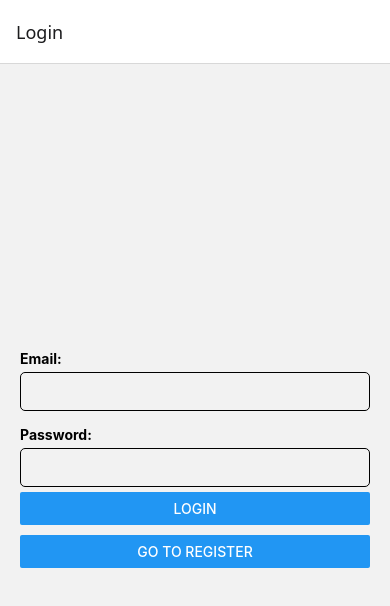
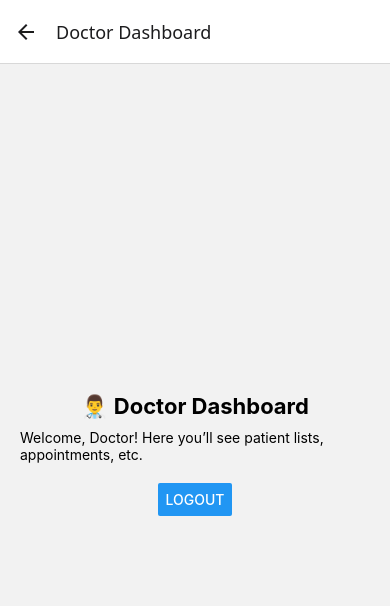
Before and after one commit to doctorpatient1234-maker/DoctorPatient, a React Native app: screen /DoctorDashboard in a window 390 px wide. Shown: the top 606 px of the page. Built offline with nearby package versions, Linux system fonts and the light colour scheme; no server answers.

Commit message:
Working hospital-app with doctor/patient dashboards

```diff
--- a/App.js
+++ b/App.js
@@ -1,59 +1,38 @@
-import React, { useEffect, useState } from "react";
+import React from "react";
 import { NavigationContainer } from "@react-navigation/native";
 import { createStackNavigator } from "@react-navigation/stack";
-import { onAuthStateChanged } from "firebase/auth";
-import { doc, getDoc } from "firebase/firestore";
-import { auth, db } from "./firebaseConfig";
 
 import LoginScreen from "./screens/LoginScreen";
 import RegisterScreen from "./screens/RegisterScreen";
+import DoctorDashboard from "./screens/DoctorDashboard";
 import PatientDashboard from "./screens/PatientDashboard";
-import DoctorDashboard from "./screens/DoctorDashboard";
 
 const Stack = createStackNavigator();
 
 export default function App() {
-  const [user, setUser] = useState(null);
-  const [role, setRole] = useState(null);
-
-  useEffect(() => {
-    const unsubscribe = onAuthStateChanged(auth, async (currentUser) => {
-      if (currentUser) {
-        setUser(currentUser);
-
-        // Fetch role from Firestore
-        const ref = doc(db, "users", currentUser.uid);
-        const snap = await getDoc(ref);
-        if (snap.exists()) {
-          setRole(snap.data().role);
-        }
-      } else {
-        setUser(null);
-        setRole(null);
-      }
-    });
-
-    return unsubscribe;
-  }, []);
-
   return (
     <NavigationContainer>
-      <Stack.Navigator>
-        {user ? (
-          role === "doctor" ? (
-            <Stack.Screen name="DoctorDashboard" component={DoctorDashboard} />
-          ) : (
-            <Stack.Screen
-              name="PatientDashboard"
-              component={PatientDashboard}
-            />
-          )
-        ) : (
-          <>
-            <Stack.Screen name="Login" component={LoginScreen} />
-            <Stack.Screen name="Register" component={RegisterScreen} />
-          </>
-        )}
+      <Stack.Navigator initialRouteName="Login">
+        <Stack.Screen
+          name="Login"
+          component={LoginScreen}
+          options={{ headerShown: false }}
+        />
+        <Stack.Screen
+          name="Register"
+          component={RegisterScreen}
+          options={{ title: "Register" }}
+        />
+        <Stack.Screen
+          name="DoctorDashboard"
+          component={DoctorDashboard}
+          options={{ title: "Doctor Dashboard" }}
+        />
+        <Stack.Screen
+          name="PatientDashboard"
+          component={PatientDashboard}
+          options={{ title: "Patient Dashboard" }}
+        />
       </Stack.Navigator>
     </NavigationContainer>
   );
--- a/screens/DoctorDashboard.js
+++ b/screens/DoctorDashboard.js
@@ -1,17 +1,4 @@
-/*import React from "react";
-import { View, Text } from "react-native";
-
-export default function DoctorDashboard() {
-  return (
-    <View style={{ flex: 1, justifyContent: "center", alignItems: "center" }}>
-      <Text>Doctor Dashboard</Text>
-    </View>
-  );
-}
-*/
-
-
-
+/*
 import React from "react";
 import { View, Text, Button } from "react-native";
 import { auth } from "../firebaseConfig";
@@ -33,3 +20,31 @@ export default function DoctorDashboard() {
     </View>
   );
 }
+*/
+
+import React from "react";
+import { View, Text, StyleSheet, Button } from "react-native";
+import { auth } from "../firebaseConfig";
+
+export default function DoctorDashboard({ navigation }) {
+  const handleLogout = async () => {
+    await auth.signOut();
+    navigation.replace("Login");
+  };
+
+  return (
+    <View style={styles.container}>
+      <Text style={styles.title}>👨‍⚕️ Doctor Dashboard</Text>
+      <Text>Welcome, Doctor! Here you’ll see patient lists, appointments, etc.</Text>
+
+      <View style={{ marginTop: 20 }}>
+        <Button title="Logout" onPress={handleLogout} />
+      </View>
+    </View>
+  );
+}
+
+const styles = StyleSheet.create({
+  container: { flex: 1, justifyContent: "center", alignItems: "center", padding: 20 },
+  title: { fontSize: 22, fontWeight: "bold", marginBottom: 10 },
+});
--- a/screens/LoginScreen.js
+++ b/screens/LoginScreen.js
@@ -1,5 +1,5 @@
 import React, { useState } from "react";
-import { View, TextInput, Button, Text, StyleSheet } from "react-native";
+import { View, Text, TextInput, Button, StyleSheet } from "react-native";
 import { auth, db } from "../firebaseConfig";
 import { signInWithEmailAndPassword } from "firebase/auth";
 import { doc, getDoc } from "firebase/firestore";
@@ -10,42 +10,43 @@ export default function LoginScreen({ navigation }) {
 
   const handleLogin = async () => {
     try {
-      // Authenticate user
+      // 1. Sign in with Firebase Auth
       const userCred = await signInWithEmailAndPassword(auth, email, password);
-      const uid = userCred.user.uid;
 
-      // Fetch user document from Firestore
-      const userDoc = await getDoc(doc(db, "users", uid));
+      // 2. Fetch user document from Firestore
+      const userDoc = await getDoc(doc(db, "users", userCred.user.uid));
 
       if (userDoc.exists()) {
         const userData = userDoc.data();
         const role = userData.role;
 
+        // 3. Navigate based on role
         if (role === "doctor") {
           navigation.replace("DoctorDashboard");
         } else {
           navigation.replace("PatientDashboard");
         }
       } else {
-        alert("No user data found in Firestore!");
+        alert("No user role found. Please register again.");
       }
     } catch (err) {
-      alert("Login failed: " + err.message);
+      alert(err.message);
     }
   };
 
   return (
     <View style={styles.container}>
-      <Text style={styles.label}>Email:</Text>
+      <Text style={styles.title}>Login</Text>
+
+      <Text>Email</Text>
       <TextInput
         style={styles.input}
         value={email}
         onChangeText={setEmail}
         autoCapitalize="none"
-        keyboardType="email-address"
       />
 
-      <Text style={styles.label}>Password:</Text>
+      <Text>Password</Text>
       <TextInput
         style={styles.input}
         value={password}
@@ -54,15 +55,14 @@ export default function LoginScreen({ navigation }) {
       />
 
       <Button title="Login" onPress={handleLogin} />
-      <View style={{ marginTop: 10 }}>
-        <Button title="Go to Register" onPress={() => navigation.navigate("Register")} />
-      </View>
+      <View style={{ height: 10 }} />
+      <Button title="Go to Register" onPress={() => navigation.navigate("Register")} />
     </View>
   );
 }
 
 const styles = StyleSheet.create({
   container: { flex: 1, justifyContent: "center", padding: 20 },
-  label: { marginTop: 10, fontWeight: "bold" },
-  input: { borderWidth: 1, padding: 10, marginVertical: 5, borderRadius: 5 },
+  title: { fontSize: 24, fontWeight: "bold", marginBottom: 20, textAlign: "center" },
+  input: { borderWidth: 1, borderRadius: 5, padding: 10, marginVertical: 8 },
 });
--- a/screens/PatientDashboard.js
+++ b/screens/PatientDashboard.js
@@ -1,18 +1,4 @@
 /*import React from "react";
-import { View, Text } from "react-native";
-
-export default function PatientDashboard() {
-  return (
-    <View style={{ flex: 1, justifyContent: "center", alignItems: "center" }}>
-      <Text>Patient Dashboard</Text>
-    </View>
-  );
-}
-*/
-
-
-
-import React from "react";
 import { View, Text, Button } from "react-native";
 import { auth } from "../firebaseConfig";
 import { signOut } from "firebase/auth";
@@ -33,3 +19,31 @@ export default function PatientDashboard() {
     </View>
   );
 }
+*/
+
+import React from "react";
+import { View, Text, StyleSheet, Button } from "react-native";
+import { auth } from "../firebaseConfig";
+
+export default function PatientDashboard({ navigation }) {
+  const handleLogout = async () => {
+    await auth.signOut();
+    navigation.replace("Login");
+  };
+
+  return (
+    <View style={styles.container}>
+      <Text style={styles.title}>🧑‍⚕️ Patient Dashboard</Text>
+      <Text>Welcome, Patient! Here you’ll see your reports, prescriptions, etc.</Text>
+
+      <View style={{ marginTop: 20 }}>
+        <Button title="Logout" onPress={handleLogout} />
+      </View>
+    </View>
+  );
+}
+
+const styles = StyleSheet.create({
+  container: { flex: 1, justifyContent: "center", alignItems: "center", padding: 20 },
+  title: { fontSize: 22, fontWeight: "bold", marginBottom: 10 },
+});
--- a/screens/RegisterScreen.js
+++ b/screens/RegisterScreen.js
@@ -1,6 +1,6 @@
 import React, { useState } from "react";
-import { View, TextInput, Button, Text, StyleSheet } from "react-native";
-import { Picker } from "@react-native-picker/picker"; // install if not already
+import { View, Text, TextInput, Button, StyleSheet } from "react-native";
+import { Picker } from "@react-native-picker/picker";
 import { auth, db } from "../firebaseConfig";
 import { createUserWithEmailAndPassword } from "firebase/auth";
 import { doc, setDoc } from "firebase/firestore";
@@ -12,34 +12,35 @@ export default function RegisterScreen({ navigation }) {
 
   const handleRegister = async () => {
     try {
-      // Create user in Firebase Authentication
+      // 1. Create user with Firebase Auth
       const userCred = await createUserWithEmailAndPassword(auth, email, password);
 
-      // Save user info in Firestore under `users/{uid}`
+      // 2. Save extra info (role + email) in Firestore
       await setDoc(doc(db, "users", userCred.user.uid), {
         email: email,
         role: role,
       });
 
       alert(`Registered as ${role}`);
-      navigation.replace("Login"); // go back to login screen
+      navigation.navigate("Login"); // go back to Login screen
     } catch (err) {
-      alert("Registration failed: " + err.message);
+      alert(err.message);
     }
   };
 
   return (
     <View style={styles.container}>
-      <Text style={styles.label}>Email:</Text>
+      <Text style={styles.title}>Register</Text>
+
+      <Text>Email</Text>
       <TextInput
         style={styles.input}
         value={email}
         onChangeText={setEmail}
         autoCapitalize="none"
-        keyboardType="email-address"
       />
 
-      <Text style={styles.label}>Password:</Text>
+      <Text>Password</Text>
       <TextInput
         style={styles.input}
         value={password}
@@ -47,26 +48,23 @@ export default function RegisterScreen({ navigation }) {
         secureTextEntry
       />
 
-      <Text style={styles.label}>Select Role:</Text>
+      <Text>Select Role</Text>
       <Picker
         selectedValue={role}
+        style={styles.input}
         onValueChange={(itemValue) => setRole(itemValue)}
-        style={styles.input}
       >
         <Picker.Item label="Patient" value="patient" />
         <Picker.Item label="Doctor" value="doctor" />
       </Picker>
 
       <Button title="Register" onPress={handleRegister} />
-      <View style={{ marginTop: 10 }}>
-        <Button title="Go to Login" onPress={() => navigation.navigate("Login")} />
-      </View>
     </View>
   );
 }
 
 const styles = StyleSheet.create({
   container: { flex: 1, justifyContent: "center", padding: 20 },
-  label: { marginTop: 10, fontWeight: "bold" },
-  input: { borderWidth: 1, padding: 10, marginVertical: 5, borderRadius: 5 },
+  title: { fontSize: 24, fontWeight: "bold", marginBottom: 20, textAlign: "center" },
+  input: { borderWidth: 1, borderRadius: 5, padding: 10, marginVertical: 8 },
 });
```
